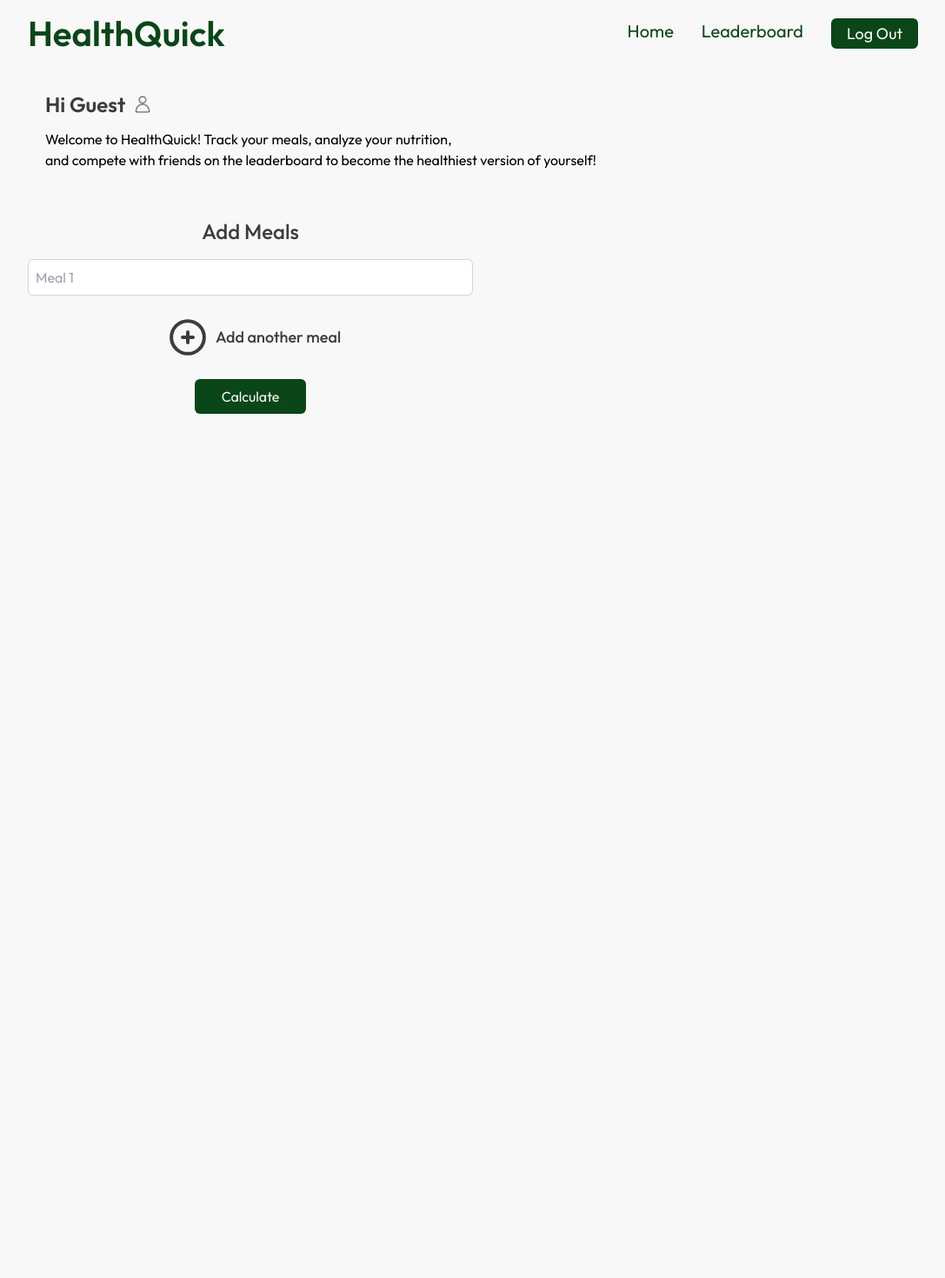
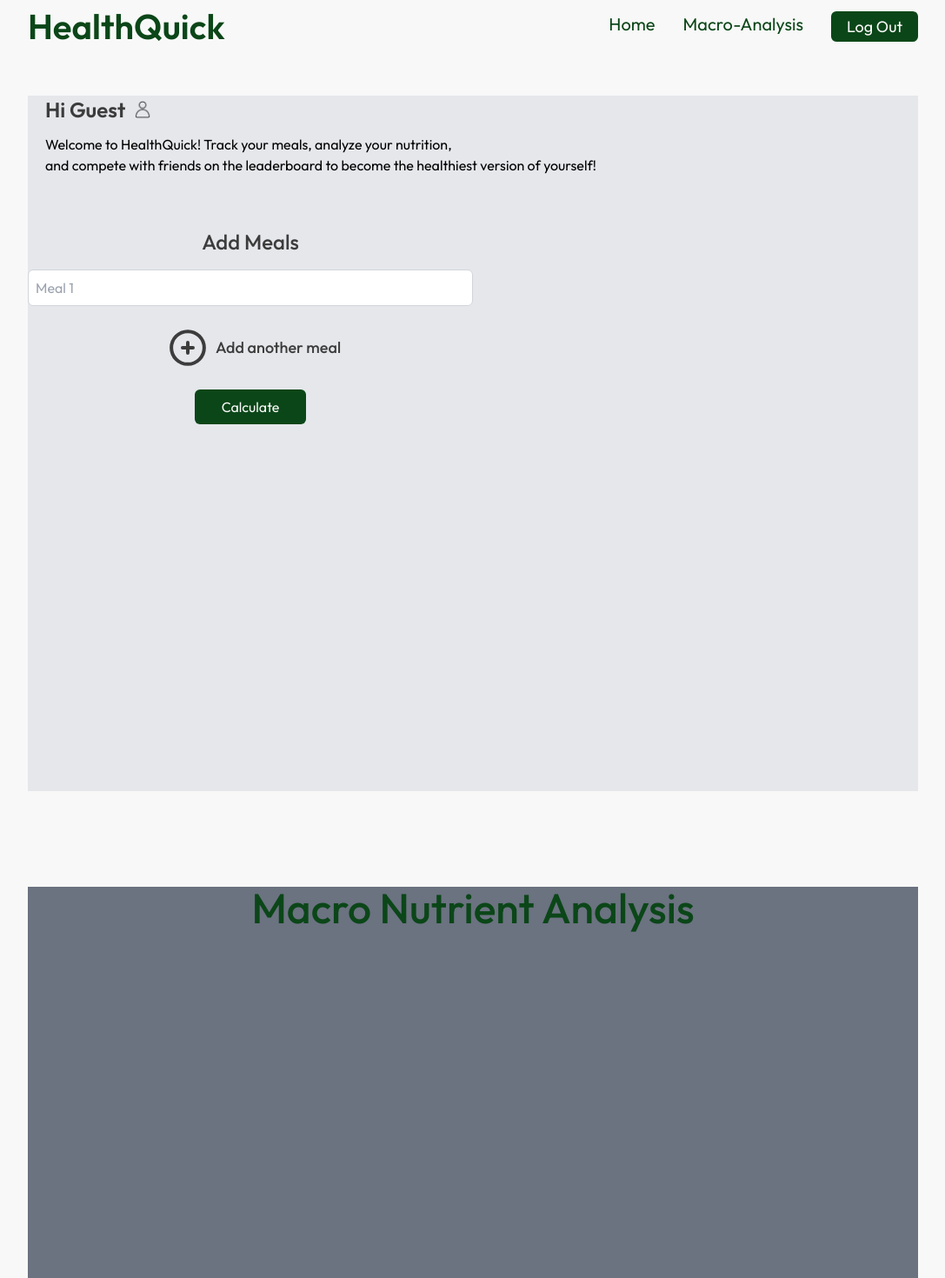
Before and after one commit to Navadeep-Reddy/HealthQuick, a React (Vite) app in the folder client/: page / in a window 1280 px wide. Shown: the top 1470 px of the page at 87% size, without its empty margins (96-1183 px from the left). Before the commit the page ends 800 px from the top, so only its background shows below. Built offline with nearby package versions, Linux system fonts and the light colour scheme; no server answers; sample sign-in values are in the browser's storage.

Commit message:
Mirror UI improvements

```diff
--- a/client/src/components/Greeting.jsx
+++ b/client/src/components/Greeting.jsx
@@ -8,7 +8,7 @@ const Greeting = () => {
 
 
   return (
-    <div className='flex justify-center w-full h-full mx-5 flex-col'>
+    <div className='flex justify-center w-full mx-5 flex-col'>
       <div className='flex items-center gap-x-2'>
         <h1 className='text-2xl font-semibold text-TBlack'>Hi {userDetails? userDetails.name : "Guest"}</h1>
         <img src={userDetails? userDetails.photo : "./src/assets/user.png"}  className='w-6 h-6 rounded-xl' ></img>
--- /dev/null
+++ b/client/src/components/Hero.jsx
@@ -0,0 +1,17 @@
+import React from 'react'
+import Greeting from './Greeting'
+import Navigation from './Navigation'
+import MealBox from './MealBox'
+
+
+const Hero = () => {
+  return (
+    <div className='w-[80%] mx-auto my-[110px]  h-[100vh] bg-gray-200'>
+      <Navigation />
+      <Greeting />
+      <MealBox />
+    </div>
+  )
+}
+
+export default Hero
--- /dev/null
+++ b/client/src/components/MarcoAnal.jsx
@@ -0,0 +1,11 @@
+import React from 'react'
+
+const MarcoAnal = () => {
+  return (
+    <div className='w-[80%] mx-auto h-[100vh] bg-gray-500'>
+      <h1 className='text-5xl text-center font-medium text-DGreen'>Macro Nutrient Analysis</h1>
+    </div>
+  )
+}
+
+export default MarcoAnal
--- a/client/src/components/Navigation.jsx
+++ b/client/src/components/Navigation.jsx
@@ -31,8 +31,8 @@ const Navigation = () => {
   return (
     <div
       className={`${
-        sticky ? 'bg-LGreen' : 'bg-transparent'
-      } w-[100%] mx-auto h-[60px] flex justify-between items-center px-[10%] fixed top-2 left-0 duration-700`}
+        sticky ? 'bg-DGreen' : 'bg-transparent'
+      } w-[100%] mx-auto h-[60px] flex justify-between items-center px-[10%] fixed top-0 left-0 duration-700 z-10`}
     >
       <h1
         className={`text-[40px] font-semibold ${
@@ -53,7 +53,7 @@ const Navigation = () => {
         </li>
         <li>
           <Link to="Available" smooth={true} duration={500} offset={-100}>
-            Leaderboard
+            Macro-Analysis
           </Link>
         </li>
         <li>
--- a/client/src/pages/Home.jsx
+++ b/client/src/pages/Home.jsx
@@ -1,14 +1,12 @@
 import React from 'react'
-import Greeting from '../components/Greeting'
-import Navigation from '../components/Navigation'
-import MealBox from '../components/MealBox'
+import MacroAnal from '../components/MarcoAnal'
+import Hero from '../components/Hero'
 
 const Home = () => {
   return (
-    <div className='w-[80%] mx-auto my-[110px]  h-20'>
-      <Navigation />
-      <Greeting />
-      <MealBox />
+    <div >
+      <Hero />
+      <MacroAnal/>
     </div>
   )
 }
```
